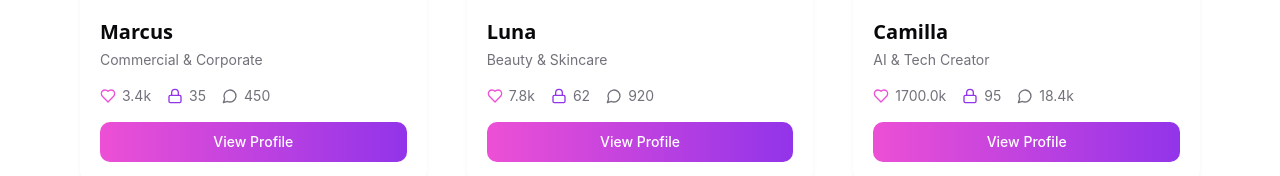
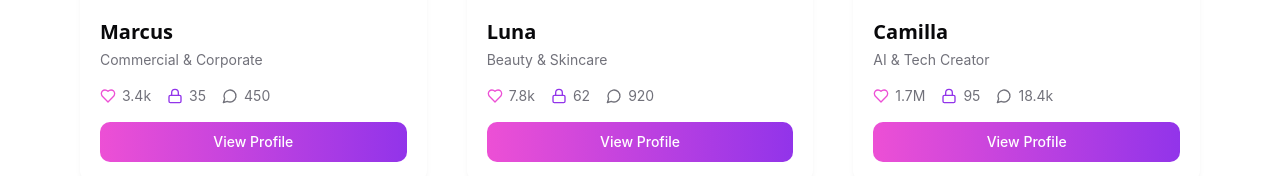
Before and after one commit to instalora/insta-model-showcase-hub, a React (Vite) app: page /model/1 in a window 1280 px wide. Shown: the part 2295-2471 px from the top of the page. Built offline with nearby package versions, Linux system fonts and the light colour scheme.

Commit message:
Format model stats in millions

```diff
--- a/src/components/ModelCard.tsx
+++ b/src/components/ModelCard.tsx
@@ -21,6 +21,9 @@ interface ModelCardProps {
 }
 
 const formatNumber = (num: number): string => {
+  if (num >= 1_000_000) {
+    return (num / 1_000_000).toFixed(1) + 'M';
+  }
   if (num >= 1000) {
     return (num / 1000).toFixed(1) + 'k';
   }
```
